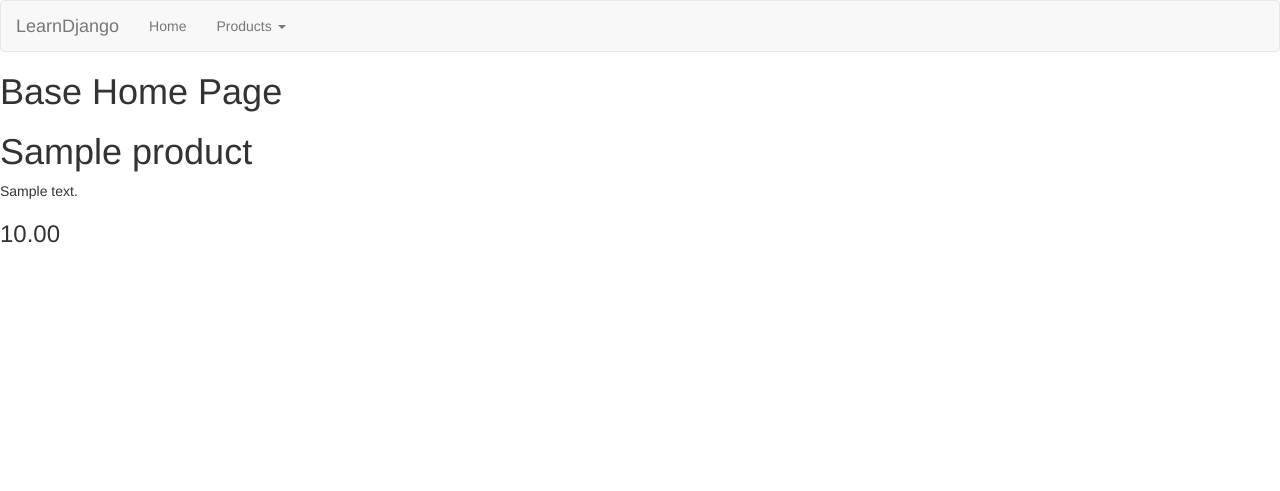
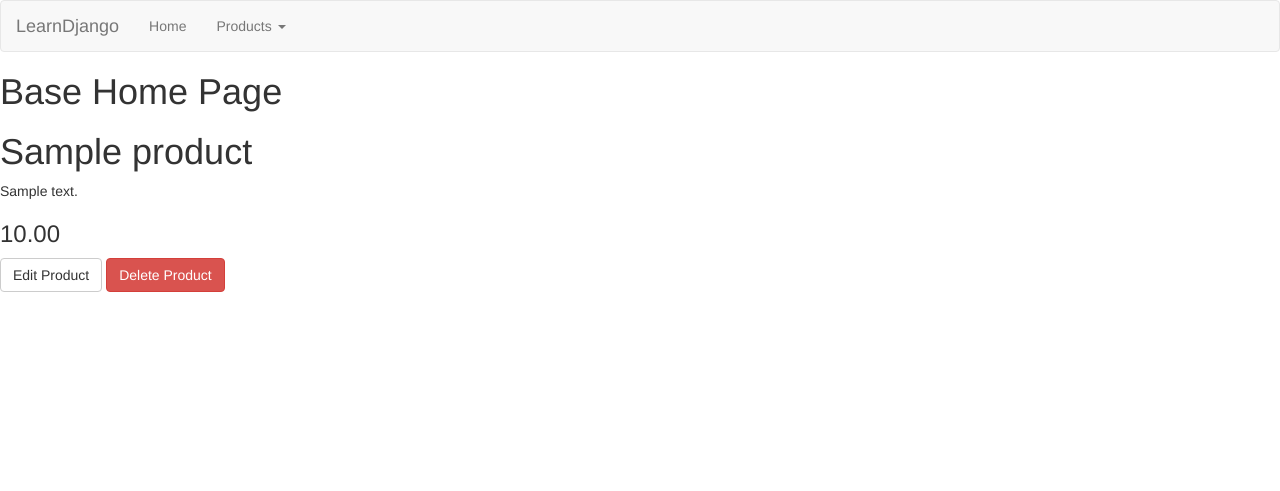
Before and after one commit to nelsonfassis/learndjango, a Django app: page /products/product/1 in a window 1280 px wide. Shown: the top 491 px of the page. Run offline with Django 3.2, Linux system fonts and the light colour scheme; tables that the repository leaves empty hold one stand-in row (values such as "Sample post"); some libraries are stand-ins or nearby versions.

Commit message:
Adds buttons to edit/delete each product

```diff
--- a/products/templates/products/products_detail.html
+++ b/products/templates/products/products_detail.html
@@ -10,4 +10,13 @@
         {% endif %}
     </p>
 <h3>{{ object.price }}</h3>
+
+<p>
+    <a href="../edit/{{object.id}}">
+        <button type="button" class="btn btn-default" >Edit Product </button>
+    </a>
+    <a href='../delete/{{object.id}}'>
+        <button type="button" class="btn btn-danger" >Delete Product </button>
+    </a>
+ </p>
 {% endblock content %}
```
